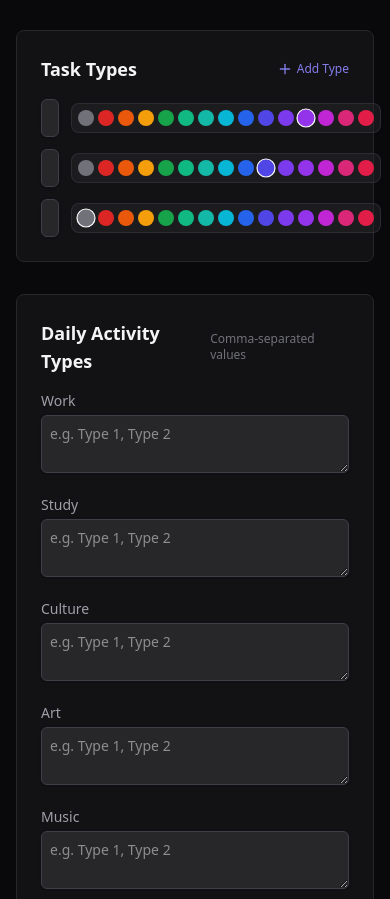
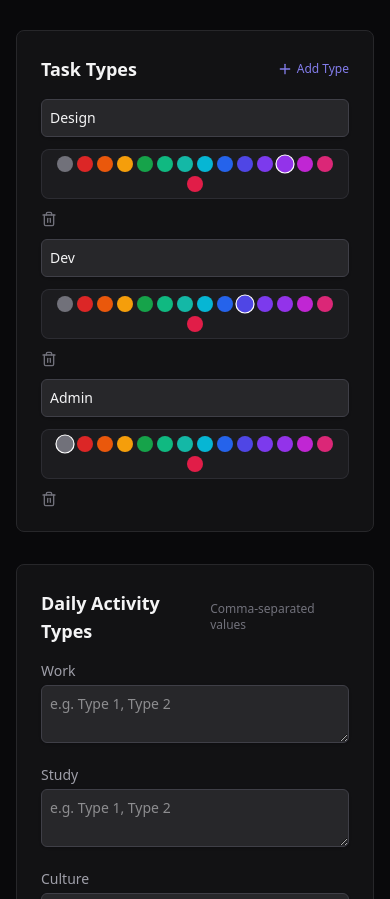
Before and after one commit to calvinguillot/tracker, a SvelteKit app: page /settings in a window 390 px wide. Shown: the part 876-1775 px from the top of the page. Built offline with nearby package versions, Linux system fonts and the light colour scheme; no server answers; the database is empty.

Commit message:
Update: settings page mobile overflow

```diff
--- a/src/routes/settings/+page.svelte
+++ b/src/routes/settings/+page.svelte
@@ -176,8 +176,8 @@
 			</div>
 			<div class="space-y-3">
 				{#each settings.settings.project_types as type, i}
-					<div class="flex items-center gap-3">
-						<div class="flex-1">
+					<div class="flex flex-wrap items-center gap-3 sm:flex-nowrap">
+						<div class="min-w-[200px] flex-1">
 							<input
 								type="text"
 								bind:value={type.label}
@@ -188,7 +188,7 @@
 
 						<!-- Color Picker -->
 						<div
-							class="flex items-center gap-1 rounded-lg border border-zinc-700/50 bg-zinc-800/50 p-1.5"
+							class="flex flex-wrap items-center justify-center gap-1 rounded-lg border border-zinc-700/50 bg-zinc-800/50 p-1.5 sm:justify-start"
 						>
 							{#each PALETTE as color}
 								<button
@@ -226,8 +226,8 @@
 			</div>
 			<div class="space-y-3">
 				{#each settings.settings.task_types as type, i}
-					<div class="flex items-center gap-3">
-						<div class="flex-1">
+					<div class="flex flex-wrap items-center gap-3 sm:flex-nowrap">
+						<div class="min-w-[200px] flex-1">
 							<input
 								type="text"
 								bind:value={type.label}
@@ -238,7 +238,7 @@
 
 						<!-- Color Picker -->
 						<div
-							class="flex items-center gap-1 rounded-lg border border-zinc-700/50 bg-zinc-800/50 p-1.5"
+							class="flex flex-wrap items-center justify-center gap-1 rounded-lg border border-zinc-700/50 bg-zinc-800/50 p-1.5 sm:justify-start"
 						>
 							{#each PALETTE as color}
 								<button
```
